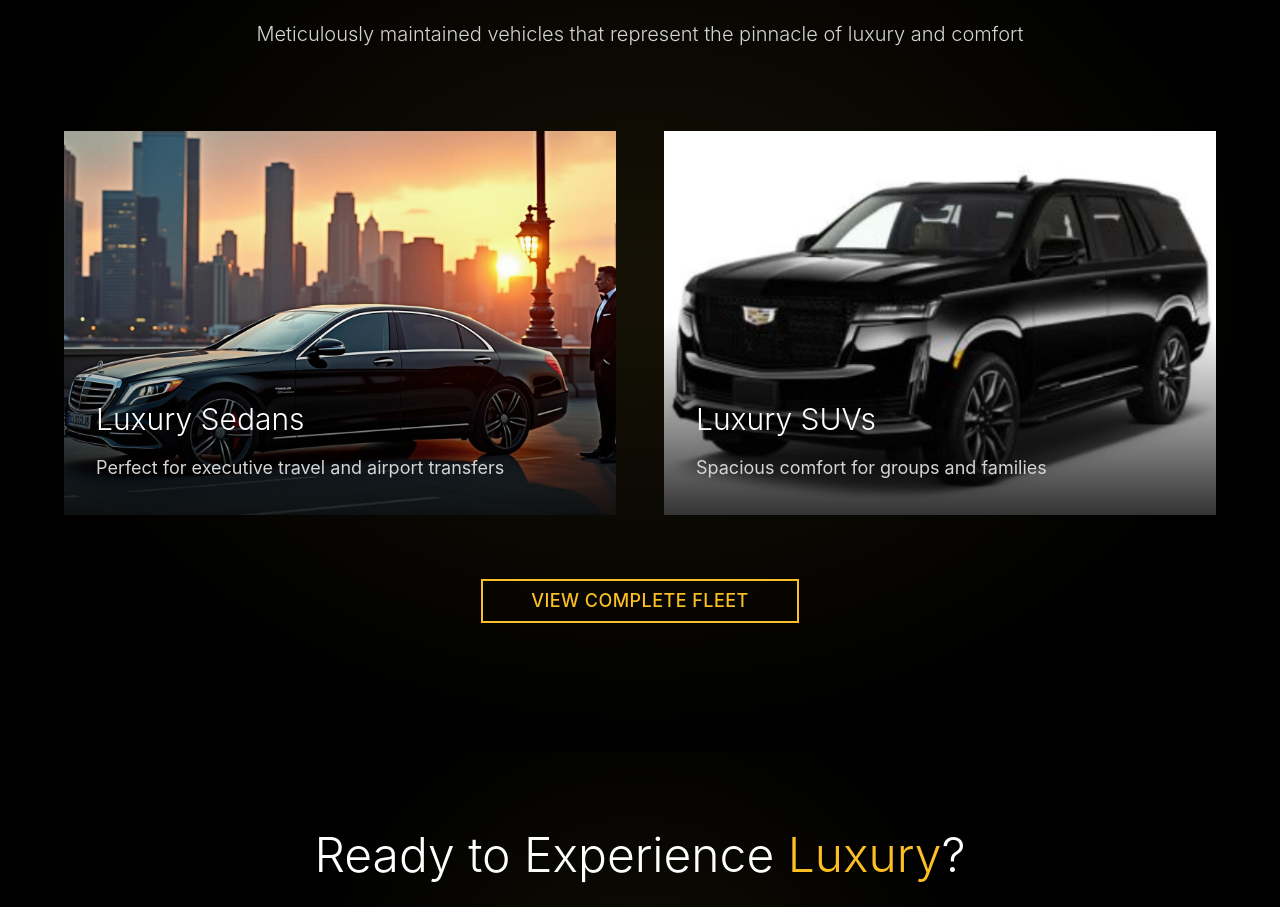
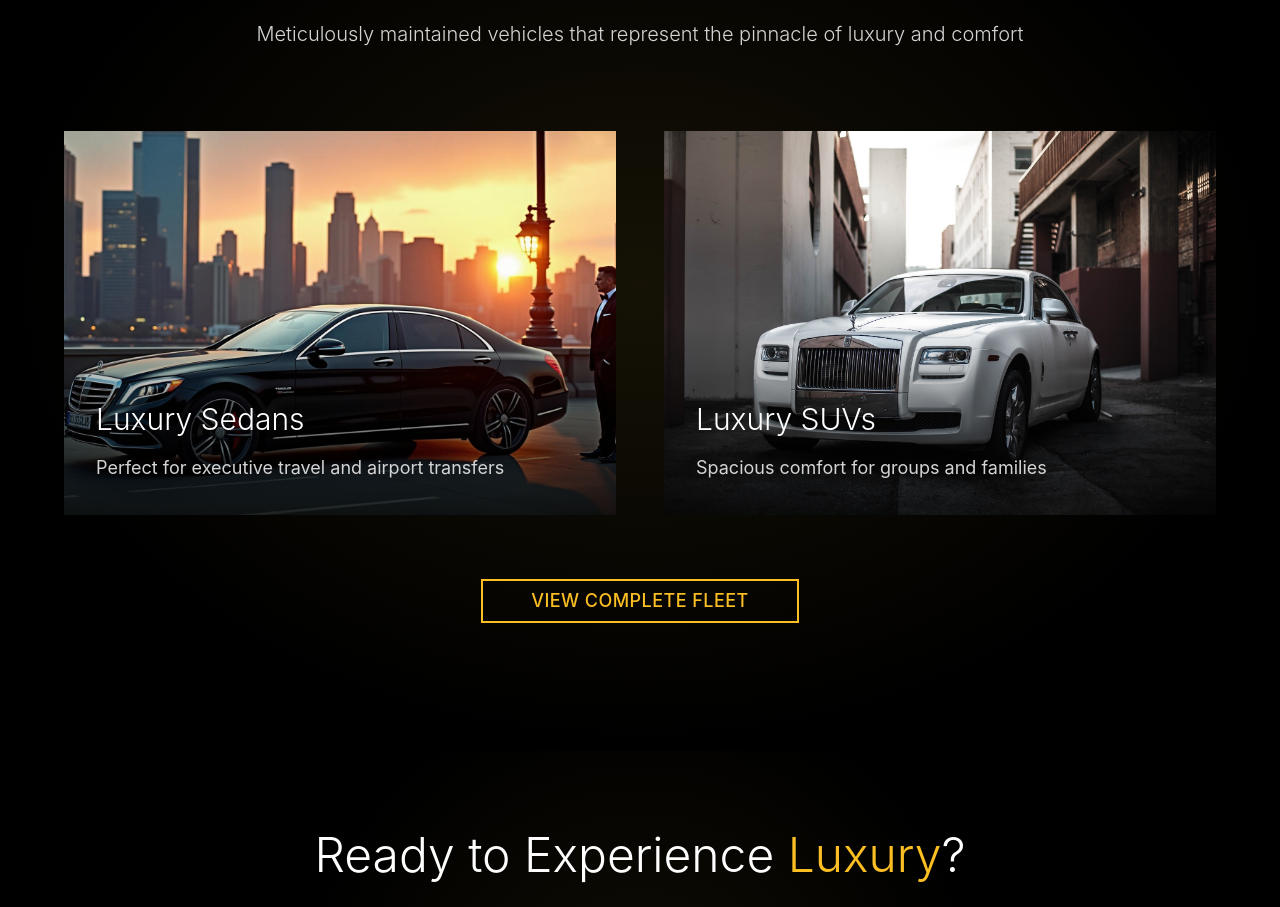
Before and after one commit to boubabaueel/mld-new, a React (Vite) app: page /#/ in a window 1280 px wide. Shown: the part 1700-2607 px from the top of the page. Built offline with nearby package versions, Linux system fonts and the light colour scheme; the HTML template or start-up script is replaced by a standard one.

Commit message:
Update Home Page Luxury SUV to use rr.jpg

```diff
--- a/src/pages/Home.jsx
+++ b/src/pages/Home.jsx
@@ -165,9 +165,9 @@ const Home = () => {
                 transition={{ duration: 0.3 }}
               >
                 <img
-                  alt="Cadillac Escalade luxury SUV"
+                  alt="Rolls Royce luxury SUV"
                   className="w-full h-96 object-cover transition-transform duration-500 group-hover:scale-110"
-                  src="/cadillac escalade.jpg"
+                  src="/rr.jpg"
                 />
                 <div className="absolute inset-0 bg-gradient-to-t from-black/80 via-transparent to-transparent"></div>
                 <div className="absolute bottom-8 left-8 right-8">
```
